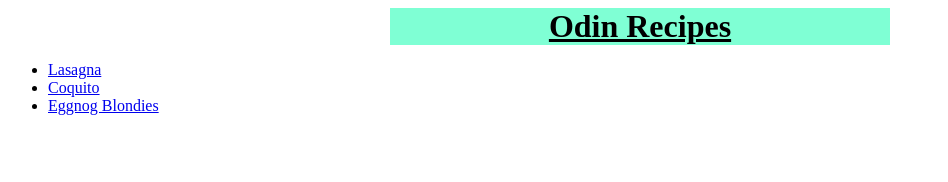
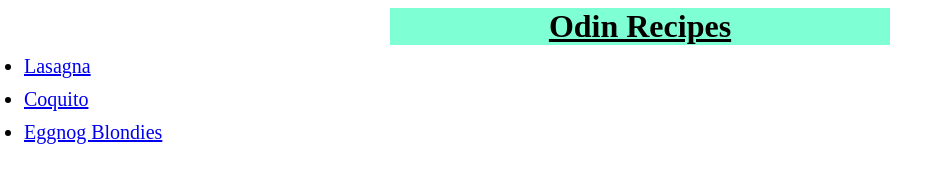
Before and after one commit to rudrapratapsinghh/odin_recipes, a plain HTML site: page index.html in a window 1280 px wide. Shown: the whole page, without its empty margins (0-948 px from the left). Drawn offline with Linux system fonts and the light colour scheme.

Commit message:
Add styles to index file

```diff
--- a/index.html
+++ b/index.html
@@ -11,9 +11,9 @@
         Odin Recipes
     </h1>
     <ul>
-    <li><a href="recipes/lasagna.html">Lasagna</a></li>
-   <li><a href="recipes/coquito.html">Coquito</a></li>
-   <li><a href="recipes/eggnog_blondies">Eggnog Blondies</a></li>
+    <li><a href="recipes/lasagna.html" class="lasagna">Lasagna</a></li>
+   <li><a class="coquito" href="recipes/coquito.html">Coquito</a></li>
+   <li><a class="eggnog_blondies" href="recipes/eggnog_blondies">Eggnog Blondies</a></li>
    </ul>
 
 </body>
--- a/styles.css
+++ b/styles.css
@@ -5,3 +5,12 @@ h1 {
     max-width: 500px;
     text-align: center;
 }
+ul {
+    font-size: 20px;
+    margin: 6px;
+    padding: 0;
+
+}
+li {
+    margin: 10px;
+}
```
